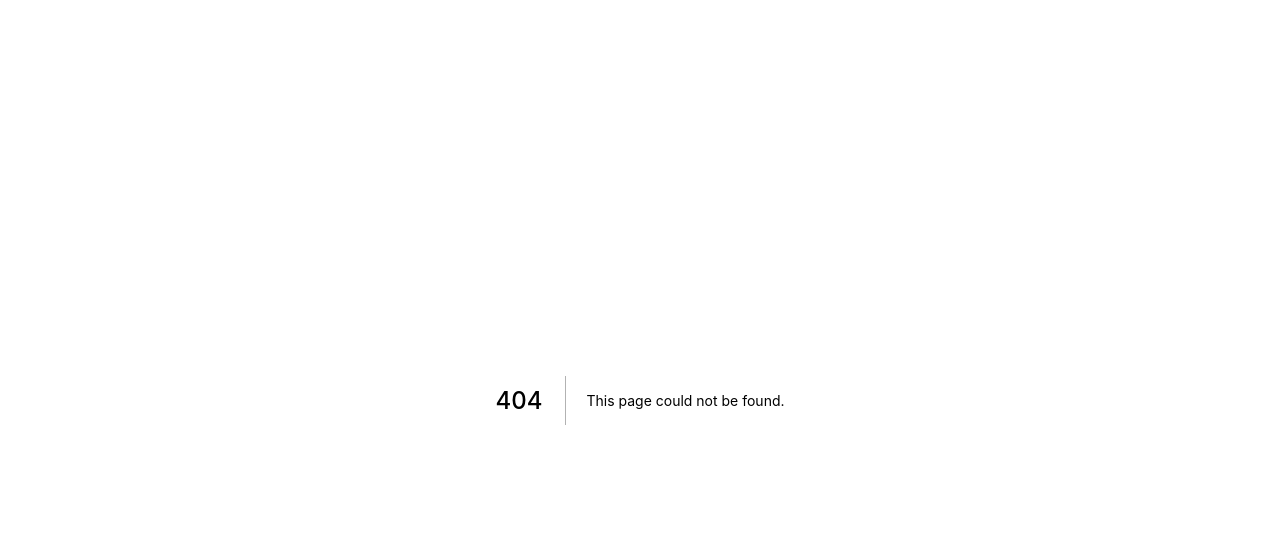
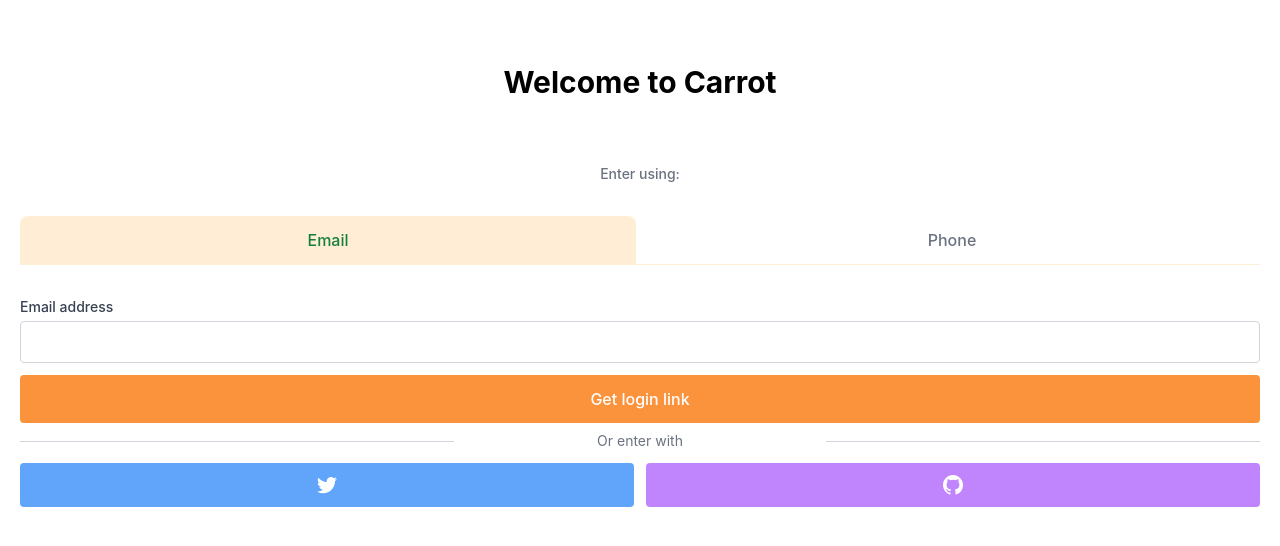
Before and after one commit to hayoung-jeremy/study-nextjs, a Next.js app: page /enter in a window 1280 px wide. Before the commit this address had no page. Shown: the top 546 px of the page. Built offline with nearby package versions, Linux system fonts and the light colour scheme.

Commit message:
style : Auth

```diff
--- a/package.json
+++ b/package.json
@@ -12,6 +12,7 @@
     "@emotion/react": "^11.9.0",
     "@emotion/styled": "^11.8.1",
     "@mui/icons-material": "^5.6.2",
+    "@tailwindcss/forms": "^0.5.0",
     "next": "12.1.5",
     "react": "18.0.0",
     "react-dom": "18.0.0"
--- /dev/null
+++ b/pages/enter.tsx
@@ -0,0 +1,124 @@
+import React, { useState } from 'react';
+import { cls } from '../src/utils/className';
+
+const Enter = () => {
+  const [method, setMethod] = useState<'email' | 'phone'>('email');
+  const onEmailClick = () => setMethod('email');
+  const onPhoneClick = () => setMethod('phone');
+  return (
+    <section className='mt-16 px-5'>
+      <h3 className='text-3xl text-center font-bold'>Welcome to Carrot</h3>
+      <main className='mt-16'>
+        {/* tab menu */}
+        <div className='flex flex-col items-center '>
+          <h5 className='text-gray-500 font-medium text-sm'>Enter using:</h5>
+          <div className='w-full grid grid-cols-2 gap-2 mt-8 border-b border-b-orange-100'>
+            <button
+              onClick={onEmailClick}
+              className={cls(
+                'font-medium text-base px-4 py-3 rounded-t-lg',
+                method === 'email'
+                  ? 'bg-orange-100 text-green-700 '
+                  : 'text-gray-500 bg-transparent'
+              )}
+            >
+              Email
+            </button>
+            <button
+              onClick={onPhoneClick}
+              className={cls(
+                'font-medium text-base px-4 py-3 rounded-t-lg',
+                method === 'phone'
+                  ? 'bg-orange-100 text-green-700 '
+                  : 'text-gray-500 bg-transparent'
+              )}
+            >
+              Phone
+            </button>
+          </div>
+        </div>
+        {/* form */}
+        <form className='flex flex-col mt-8'>
+          <label className='text-sm font-medium text-gray-700'>
+            {method === 'email' ? 'Email address' : null}
+            {method === 'phone' ? 'Phone number' : null}
+          </label>
+          <div className='mt-1'>
+            {method === 'email' ? (
+              <input
+                type='email'
+                required
+                className={cls(
+                  'appearance-none w-full px-3 py-2 border-gray-300 rounded-[4px]',
+                  'focus:ring-orange-200 focus:border-orange-200 focus:outline-none'
+                )}
+              />
+            ) : null}
+            {method === 'phone' ? (
+              <div className='flex items-center rounded'>
+                <span className='flex items-center justify-center px-3 py-2 rounded-l border border-gray-300 border-r-0 bg-gray-100 text-gray-700 select-none'>
+                  +82
+                </span>
+                <input
+                  type='number'
+                  required
+                  className={cls(
+                    'appearance-none w-full px-3 py-2 border-l-0 border-gray-300 rounded-r-[4px]',
+                    'focus:ring-orange-200 focus:border-orange-200 focus:outline-none'
+                  )}
+                />
+              </div>
+            ) : null}
+          </div>
+          <button className='py-3 bg-orange-400 mt-3 rounded text-white font-medium'>
+            {method === 'email' ? 'Get login link' : null}
+            {method === 'phone' ? 'Get one-time password' : null}
+          </button>
+        </form>
+        {/* github & twitter */}
+        <div>
+          <div>
+            <div
+              className={cls(
+                'relative flex items-center justify-center mt-2 text-sm text-gray-500',
+                'before:content-[""] before:absolute before:top-[50%] before:left-0 before:bg-gray-300 before:w-[35%] before:h-[1px]',
+                'after:content-[""] after:absolute after:top-[50%] after:right-0 after:bg-gray-300 after:w-[35%] after:h-[1px]'
+              )}
+            >
+              <span>Or enter with</span>
+            </div>
+          </div>
+
+          <div className='grid grid-cols-2 gap-3 mt-3'>
+            <button className='bg-blue-400 px-3 py-3 rounded flex items-center justify-center text-white'>
+              <svg
+                className='w-5 h-5'
+                aria-hidden='true'
+                fill='currentColor'
+                viewBox='0 0 20 20'
+              >
+                <path d='M6.29 18.251c7.547 0 11.675-6.253 11.675-11.675 0-.178 0-.355-.012-.53A8.348 8.348 0 0020 3.92a8.19 8.19 0 01-2.357.646 4.118 4.118 0 001.804-2.27 8.224 8.224 0 01-2.605.996 4.107 4.107 0 00-6.993 3.743 11.65 11.65 0 01-8.457-4.287 4.106 4.106 0 001.27 5.477A4.073 4.073 0 01.8 7.713v.052a4.105 4.105 0 003.292 4.022 4.095 4.095 0 01-1.853.07 4.108 4.108 0 003.834 2.85A8.233 8.233 0 010 16.407a11.616 11.616 0 006.29 1.84' />
+              </svg>
+            </button>
+            <button className='bg-purple-400 px-3 py-3 rounded flex items-center justify-center text-white'>
+              <svg
+                className='w-5 h-5'
+                aria-hidden='true'
+                fill='currentColor'
+                viewBox='0 0 20 20'
+              >
+                <path
+                  fillRule='evenodd'
+                  d='M10 0C4.477 0 0 4.484 0 10.017c0 4.425 2.865 8.18 6.839 9.504.5.092.682-.217.682-.483 0-.237-.008-.868-.013-1.703-2.782.605-3.369-1.343-3.369-1.343-.454-1.158-1.11-1.466-1.11-1.466-.908-.62.069-.608.069-.608 1.003.07 1.531 1.032 1.531 1.032.892 1.53 2.341 1.088 2.91.832.092-.647.35-1.088.636-1.338-2.22-.253-4.555-1.113-4.555-4.951 0-1.093.39-1.988 1.029-2.688-.103-.253-.446-1.272.098-2.65 0 0 .84-.27 2.75 1.026A9.564 9.564 0 0110 4.844c.85.004 1.705.115 2.504.337 1.909-1.296 2.747-1.027 2.747-1.027.546 1.379.203 2.398.1 2.651.64.7 1.028 1.595 1.028 2.688 0 3.848-2.339 4.695-4.566 4.942.359.31.678.921.678 1.856 0 1.338-.012 2.419-.012 2.747 0 .268.18.58.688.482A10.019 10.019 0 0020 10.017C20 4.484 15.522 0 10 0z'
+                  clipRule='evenodd'
+                />
+              </svg>
+            </button>
+          </div>
+        </div>
+      </main>
+    </section>
+  );
+};
+
+export default Enter;
--- /dev/null
+++ b/src/utils/className.ts
@@ -0,0 +1 @@
+export const cls = (...classNames: string[]) => classNames.join(' ');
--- a/tailwind.config.js
+++ b/tailwind.config.js
@@ -6,5 +6,5 @@
   theme: {
     extend: {},
   },
-  plugins: [],
+  plugins: [require('@tailwindcss/forms')],
 };
```
Also changed, not shown: 1 other file (tests, documents, lock files or other folders).
